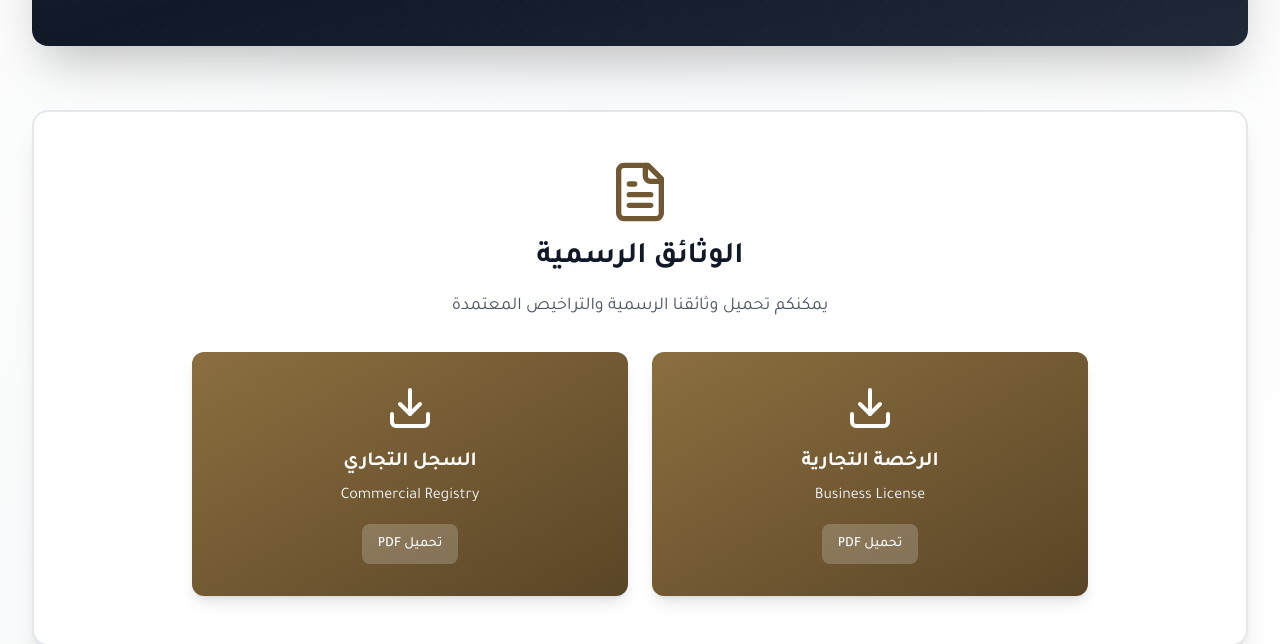
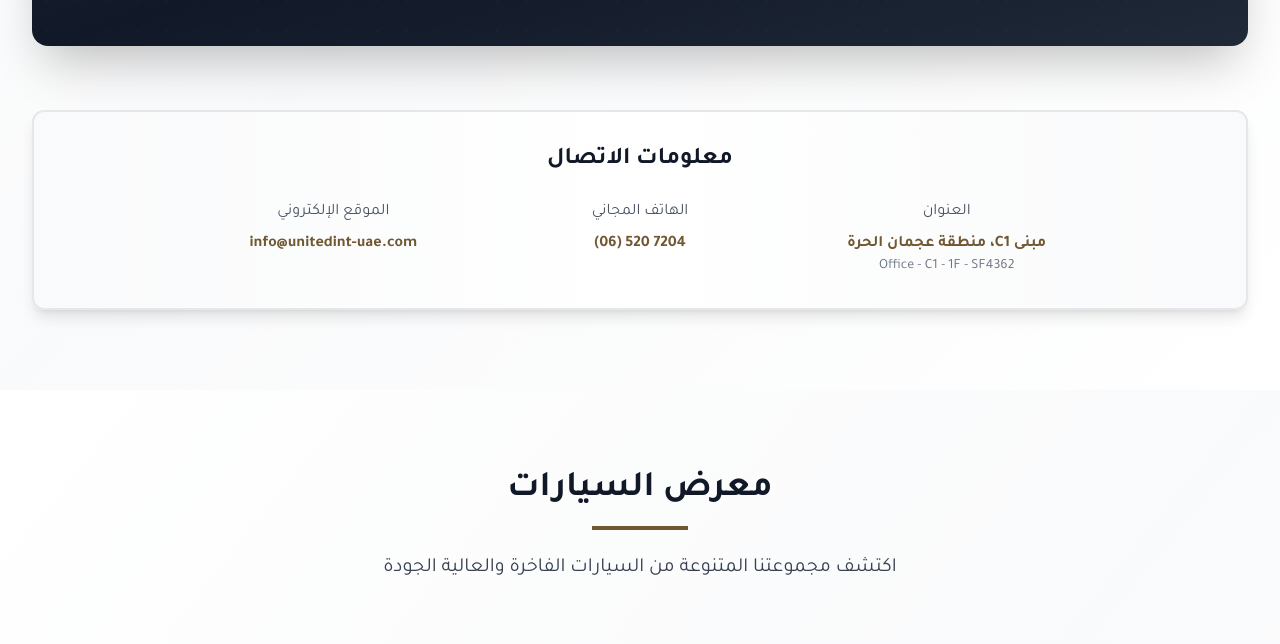
Before and after one commit to BelalAtallah/united-int, a React (Vite) app: page / in a window 1280 px wide. Shown: the part 2914-3558 px from the top of the page. Built offline with nearby package versions, Linux system fonts and the light colour scheme; grey boxes are pictures that could not be loaded.

Commit message:
Refactor About component for improved readability and consistency; remove unused download functionality and streamline localization keys.

```diff
--- a/src/components/About.tsx
+++ b/src/components/About.tsx
@@ -1,5 +1,5 @@
-import { Building2, FileText, Download, Calendar, Shield } from 'lucide-react';
-import { useTranslation } from 'react-i18next';
+import { Building2, FileText, Calendar, Shield } from "lucide-react";
+import { useTranslation } from "react-i18next";
 
 export default function About() {
   const { t } = useTranslation();
@@ -7,53 +7,46 @@ export default function About() {
   const companyDetails = [
     {
       icon: Building2,
-      title: t('about.legalForm'),
-      value: t('about.legalFormValue'),
-      subtitle: t('about.legalFormSubtitle'),
+      title: t("about.legalForm"),
+      value: t("about.legalFormValue"),
+      subtitle: t("about.legalFormSubtitle"),
     },
     {
       icon: FileText,
-      title: t('about.licenseNumber'),
-      value: t('about.licenseNumberValue'),
-      subtitle: t('about.licenseNumberSubtitle'),
+      title: t("about.licenseNumber"),
+      value: t("about.licenseNumberValue"),
+      subtitle: t("about.licenseNumberSubtitle"),
     },
     {
       icon: Calendar,
-      title: t('about.establishmentDate'),
-      value: t('about.establishmentDateValue'),
-      subtitle: t('about.establishmentDateSubtitle'),
+      title: t("about.establishmentDate"),
+      value: t("about.establishmentDateValue"),
+      subtitle: t("about.establishmentDateSubtitle"),
     },
     {
       icon: Shield,
-      title: t('about.authorizedCapital'),
-      value: t('about.authorizedCapitalValue'),
-      subtitle: t('about.authorizedCapitalSubtitle'),
+      title: t("about.authorizedCapital"),
+      value: t("about.authorizedCapitalValue"),
+      subtitle: t("about.authorizedCapitalSubtitle"),
     },
   ];
 
-  const handleDownload = (filename: string) => {
-    const pdfUrls: { [key: string]: string } = {
-      'License.pdf': 'https://d3b0v1su6mtr8p.cloudfront.net/License.pdf',
-      'Commercial Registry In Details.pdf': 'https://d3b0v1su6mtr8p.cloudfront.net/Commercial-Registry-In-Details.pdf'
-    };
-
-    const link = document.createElement('a');
-    link.href = pdfUrls[filename] || `/${filename}`;
-    link.download = filename;
-    link.target = '_blank';
-    link.click();
-  };
-
   return (
-    <section id="about" className="py-20 bg-gradient-to-br from-white via-gray-50 to-white">
+    <section
+      id="about"
+      className="py-20 bg-gradient-to-br from-white via-gray-50 to-white"
+    >
       <div className="max-w-7xl mx-auto px-4 sm:px-6 lg:px-8">
         <div className="text-center mb-16">
           <h2 className="text-3xl md:text-4xl font-bold text-gray-900 mb-4 animate-fade-in-up">
-            {t('about.title')}
+            {t("about.title")}
           </h2>
           <div className="w-24 h-1 bg-gold-600 mx-auto mb-6 animate-slide-in-right"></div>
-          <p className="text-xl text-gray-700 max-w-3xl mx-auto animate-fade-in-up" style={{ animationDelay: '0.1s' }}>
-            {t('about.description')}
+          <p
+            className="text-xl text-gray-700 max-w-3xl mx-auto animate-fade-in-up"
+            style={{ animationDelay: "0.1s" }}
+          >
+            {t("about.description")}
           </p>
         </div>
 
@@ -75,9 +68,7 @@ export default function About() {
                   <p className="text-xl text-gold-600 font-semibold mb-1">
                     {detail.value}
                   </p>
-                  <p className="text-sm text-gray-600">
-                    {detail.subtitle}
-                  </p>
+                  <p className="text-sm text-gray-600">{detail.subtitle}</p>
                 </div>
               </div>
             </div>
@@ -86,92 +77,85 @@ export default function About() {
 
         <div className="bg-gradient-to-br from-gray-800 via-gray-900 to-gray-800 rounded-2xl p-8 md:p-12 shadow-2xl mb-16 animate-scale-in relative overflow-hidden">
           <div className="absolute inset-0 opacity-5">
-            <div className="absolute inset-0" style={{
-              backgroundImage: 'radial-gradient(circle, #8B6F3F 1px, transparent 1px)',
-              backgroundSize: '30px 30px'
-            }}></div>
+            <div
+              className="absolute inset-0"
+              style={{
+                backgroundImage:
+                  "radial-gradient(circle, #8B6F3F 1px, transparent 1px)",
+                backgroundSize: "30px 30px",
+              }}
+            ></div>
           </div>
 
           <div className="text-center mb-8 relative">
             <h3 className="text-3xl font-bold text-white mb-4">
-              {t('about.visionMission.title')}
+              {t("about.visionMission.title")}
             </h3>
             <div className="w-24 h-1 bg-gold-500 mx-auto"></div>
           </div>
 
           <div className="grid grid-cols-1 md:grid-cols-2 gap-8 relative">
             <div className="bg-white/10 backdrop-blur-sm p-6 rounded-xl border border-white/20 hover:bg-white/15 transition-all duration-300 hover:scale-105">
-              <h4 className="text-xl font-bold text-white mb-4">{t('about.visionMission.vision.title')}</h4>
+              <h4 className="text-xl font-bold text-white mb-4">
+                {t("about.visionMission.vision.title")}
+              </h4>
               <p className="text-gray-200 leading-relaxed">
-                {t('about.visionMission.vision.description')}
+                {t("about.visionMission.vision.description")}
               </p>
             </div>
 
             <div className="bg-white/10 backdrop-blur-sm p-6 rounded-xl border border-white/20 hover:bg-white/15 transition-all duration-300 hover:scale-105">
-              <h4 className="text-xl font-bold text-white mb-4">{t('about.visionMission.mission.title')}</h4>
+              <h4 className="text-xl font-bold text-white mb-4">
+                {t("about.visionMission.mission.title")}
+              </h4>
               <p className="text-gray-200 leading-relaxed">
-                {t('about.visionMission.mission.description')}
+                {t("about.visionMission.mission.description")}
               </p>
             </div>
-          </div>
-        </div>
-
-        <div className="bg-white rounded-2xl p-8 md:p-12 shadow-xl border-2 border-gray-200 hover:border-gold-500 transition-all duration-500 animate-fade-in-up">
-          <div className="text-center mb-8">
-            <FileText className="w-16 h-16 text-gold-600 mx-auto mb-4 animate-scale-in" />
-            <h3 className="text-3xl font-bold text-gray-900 mb-4">
-              {t('about.documents.title')}
-            </h3>
-            <p className="text-gray-600 text-lg">
-              {t('about.documents.description')}
-            </p>
-          </div>
-
-          <div className="grid grid-cols-1 md:grid-cols-2 gap-6 max-w-4xl mx-auto">
-            <button
-              onClick={() => handleDownload('License.pdf')}
-              className="group bg-gradient-to-br from-gold-500 to-gold-700 hover:from-gold-600 hover:to-gold-800 text-white p-8 rounded-xl shadow-lg hover:shadow-2xl transition-all duration-500 hover:scale-105 hover:-translate-y-2"
-            >
-              <Download className="w-12 h-12 mx-auto mb-4 group-hover:scale-110 group-hover:rotate-12 transition-all duration-300" />
-              <h4 className="text-xl font-bold mb-2">{t('about.documents.businessLicense')}</h4>
-              <p className="text-gray-100 mb-4">{t('about.documents.businessLicenseSubtitle')}</p>
-              <div className="bg-white/20 px-4 py-2 rounded-lg inline-block">
-                <span className="text-sm font-medium">{t('about.documents.downloadPdf')}</span>
-              </div>
-            </button>
-
-            <button
-              onClick={() => handleDownload('Commercial Registry In Details.pdf')}
-              className="group bg-gradient-to-br from-gold-500 to-gold-700 hover:from-gold-600 hover:to-gold-800 text-white p-8 rounded-xl shadow-lg hover:shadow-2xl transition-all duration-500 hover:scale-105 hover:-translate-y-2"
-            >
-              <Download className="w-12 h-12 mx-auto mb-4 group-hover:scale-110 group-hover:rotate-12 transition-all duration-300" />
-              <h4 className="text-xl font-bold mb-2">{t('about.documents.commercialRegistry')}</h4>
-              <p className="text-gray-100 mb-4">{t('about.documents.commercialRegistrySubtitle')}</p>
-              <div className="bg-white/20 px-4 py-2 rounded-lg inline-block">
-                <span className="text-sm font-medium">{t('about.documents.downloadPdf')}</span>
-              </div>
-            </button>
           </div>
         </div>
 
         <div className="mt-16 bg-gradient-to-r from-gray-50 via-white to-gray-50 p-8 rounded-xl border-2 border-gray-200 hover:border-gold-500 transition-all duration-500 animate-fade-in-up shadow-lg">
           <div className="max-w-4xl mx-auto">
             <h3 className="text-2xl font-bold text-gray-900 mb-6 text-center">
-              {t('about.contactInfo.title')}
+              {t("about.contactInfo.title")}
             </h3>
             <div className="grid grid-cols-1 md:grid-cols-3 gap-6 text-center">
               <div className="hover:scale-105 transition-transform duration-300">
-                <p className="text-gray-600 mb-2">{t('about.contactInfo.address')}</p>
-                <p className="font-bold text-gold-600">{t('about.contactInfo.addressValue')}</p>
-                <p className="text-sm text-gray-500">{t('about.contactInfo.addressSubtitle')}</p>
+                <p className="text-gray-600 mb-2">
+                  {t("about.contactInfo.address")}
+                </p>
+                <p className="font-bold text-gold-600">
+                  {t("about.contactInfo.addressValue")}
+                </p>
+                <p className="text-sm text-gray-500">
+                  {t("about.contactInfo.addressSubtitle")}
+                </p>
               </div>
               <div className="hover:scale-105 transition-transform duration-300">
-                <p className="text-gray-600 mb-2">{t('about.contactInfo.phone')}</p>
-                <a className="font-bold text-gold-600 text-center" href="tel:(06)5207204" dir="ltr">(06) 520 7204</a>
+                <p className="text-gray-600 mb-2">
+                  {t("about.contactInfo.phone")}
+                </p>
+                <a
+                  className="font-bold text-gold-600 text-center"
+                  href="tel:(06)5207204"
+                  dir="ltr"
+                >
+                  (06) 520 7204
+                </a>
               </div>
               <div className="hover:scale-105 transition-transform duration-300">
-                <p className="text-gray-600 mb-2">{t('about.contactInfo.website')}</p>
-                <a target="_blank" rel="noopener noreferrer" className="font-bold text-gold-600" href="mailto:info@unitedint-uae.com">info@unitedint-uae.com</a>
+                <p className="text-gray-600 mb-2">
+                  {t("about.contactInfo.website")}
+                </p>
+                <a
+                  target="_blank"
+                  rel="noopener noreferrer"
+                  className="font-bold text-gold-600"
+                  href="mailto:info@unitedint-uae.com"
+                >
+                  info@unitedint-uae.com
+                </a>
               </div>
             </div>
           </div>
```
